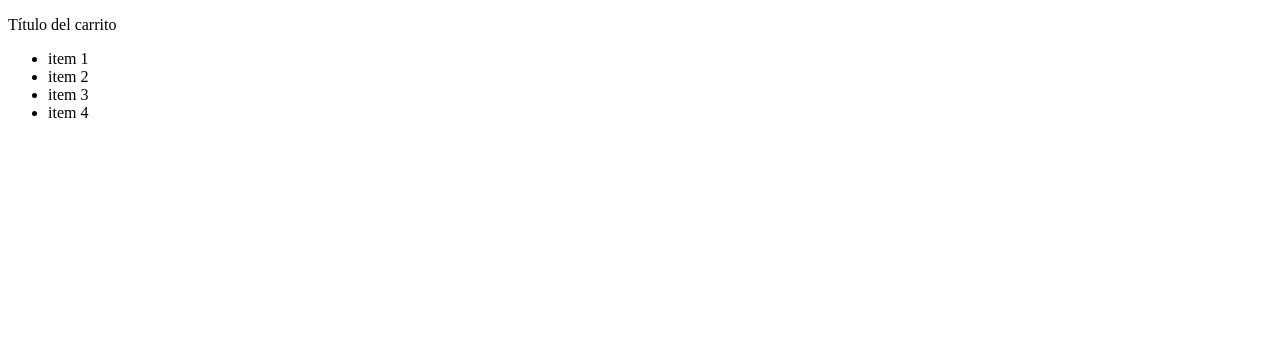
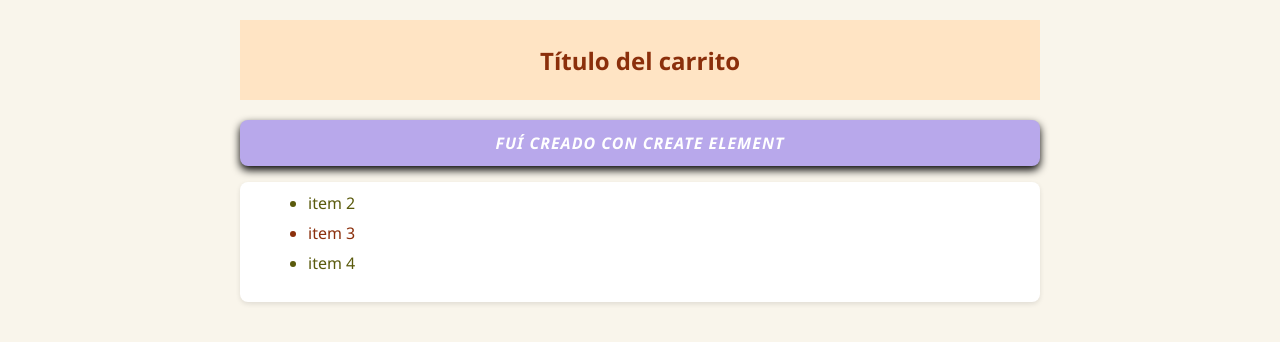
Before and after one commit to MichelleCamelo/Curso-DOM-JS, a plain HTML site: page carrito.html in a window 1280 px wide. Drawn offline with Linux system fonts and the light colour scheme.

Commit message:
ultimos ajustes

```diff
--- a/carrito.html
+++ b/carrito.html
@@ -1,6 +1,5 @@
 <!DOCTYPE html>
 <html lang="en">
-
   <head>
     <meta charset="UTF-8" />
     <meta name="viewport" content="width=device-width, initial-scale=1.0" />
@@ -9,13 +8,10 @@
   </head>
 
   <body>
-    <!-- beforebegin -->
     <section id="contentArea">
-        <!-- afterbegin -->
-        <p>Título del carrito</p>
-        <!-- beforeend -->
+      <h1>Título del carrito</h1>
+      <!-- append -->
     </section>
-    <!-- afterend -->
     <section>
       <ul id="listArea">
         <li>item 1</li>
@@ -24,6 +20,51 @@
         <li>item 4</li>
       </ul>
     </section>
+    <style>
+      body {
+        font-family: "Segoe UI", Tahoma, Geneva, Verdana, sans-serif;
+        max-width: 800px;
+        margin: 0 auto;
+        padding: 20px;
+        background-color: #f9f5eb;
+      }
+
+      h1 {
+        display: flex;
+        justify-content: center;
+        align-items: center;
+        width: 100%;
+        height: 5rem;
+        background-color: bisque;
+        color: #8b2f0b;
+        margin-top: 0;
+        font-size: 24px;
+      }
+
+      #listArea {
+        background-color: #fff;
+        border-radius: 8px;
+        padding: 10px 20px 20px;
+        box-shadow: 0 2px 5px rgba(0, 0, 0, 0.1);
+      }
+
+      ul {
+        padding-left: 20px;
+      }
+
+      li {
+        margin-bottom: 8px;
+        margin-left: 3rem;
+        color: #333;
+      }
+
+      li:nth-child(odd) {
+        color: #5a5a0c;
+      }
+
+      li:nth-child(even) {
+        color: #8b2f0b;
+      }
+    </style>
   </body>
-
 </html>
--- a/carrito.js
+++ b/carrito.js
@@ -40,14 +40,45 @@
 
 // 📌 CREANDO ELEMENTOS CON createElement()
 // 🌟 Crear un nuevo elemento <p> y agregarle texto
-// const nuevoPElement = document.createElement('p');
-// // Añadir contenido al párrafo
-// nuevoPElement.textContent = `Fuí creado con Create Element - append`;
-// console.log(nuevoPElement)
-// // Seleccionamos 'contentArea' y agregamos el nuevo <p> al final
-// const contentArea = document.getElementById(`contentArea`);
-// // Se añade como último hijo
-// contentArea.append(nuevoPElement);
+// Crear el elemento párrafo
+const nuevoPElement = document.createElement('p');
+// Añadir contenido al párrafo usando textContent como solicitado
+nuevoPElement.textContent = 'Fuí creado con Create Element';
+// Aplicar estilos más llamativos directamente al elemento p
+nuevoPElement.style.fontStyle = 'italic';
+nuevoPElement.style.color = '#ffffff';
+nuevoPElement.style.backgroundColor = '#b8a8eb';
+nuevoPElement.style.padding = '12px 15px';
+nuevoPElement.style.borderRadius = '8px';
+nuevoPElement.style.boxShadow = '0 4px 8px #000000';
+nuevoPElement.style.margin = '20px 0 10px';
+nuevoPElement.style.fontSize = '16px';
+nuevoPElement.style.fontWeight = 'bold';
+nuevoPElement.style.textAlign = 'center';
+nuevoPElement.style.textTransform = 'uppercase';
+nuevoPElement.style.letterSpacing = '1px';
+nuevoPElement.style.transition = 'transform 0.3s ease';
+
+// Agregar efecto hover con JavaScript
+nuevoPElement.onmouseover = function () {
+    this.style.transform = 'scale(1.05)';
+    this.style.backgroundColor = '#beffdf';
+    this.style.color = '#000000';
+
+};
+
+nuevoPElement.onmouseout = function () {
+    this.style.transform = 'scale(1)';
+    this.style.backgroundColor = '#95c2ab';
+    this.style.color = '#ffffff';
+
+
+};
+// Seleccionamos 'contentArea' y agregamos el nuevo <p> al final
+const contentArea = document.getElementById('contentArea');
+// Se añade como último hijo
+contentArea.append(nuevoPElement);
+
 // // 🌟 Seleccionamos 'listArea' para trabajar con la lista
 // const listArea = document.getElementById(`listArea`);
 // // 'prepend' agrega el nuevo <li> al principio de la lista
@@ -66,10 +97,10 @@
 // 📌 REMOVER ELEMENTOS CON remove() Y removeChild()
 // 🌟 PRIMER MÉTODO: remove()
 // Seleccionamos el primer <li> con querySelector
-// const firstItem = document.querySelector('li');
-// console.log(firstItem) // Mostramos en consola
-// // Eliminamos el primer <li> directamente usando el método remove()
-// firstItem.remove();  // Elimina el <li> que se seleccionó
+const firstItem = document.querySelector('li');
+console.log(firstItem) // Mostramos en consola
+// Eliminamos el primer <li> directamente usando el método remove()
+firstItem.remove();  // Elimina el <li> que se seleccionó
 // 🌟 SEGUNDO MÉTODO: removeChild()
 /** Seleccionamos la lista <ul> y eliminamos su primer hijo
  * usando removeChild */
@@ -77,8 +108,8 @@
 // console.log(list)
 // // Elimina el primer <li> dentro de la <ul>
 // list.removeChild(list.firstElementChild);
-// 👀 La otra forma de eliminar elementos según posición
-// Seleccionamos por id a la lista
+// // 👀 La otra forma de eliminar elementos según posición
+// // Seleccionamos por id a la lista
 // const listForma2 = document.getElementById('listArea');
 // console.log(listForma2)
 // // Crear otra variable para atrapar la posicion de la lista (item 2)
```
Also changed, not shown: app.js (+12 -12 lines), delEventos.js (+8 -1 lines), delegacionEventos.html (+1 -1 lines). Lines whose indentation alone changed are shown as unchanged.
